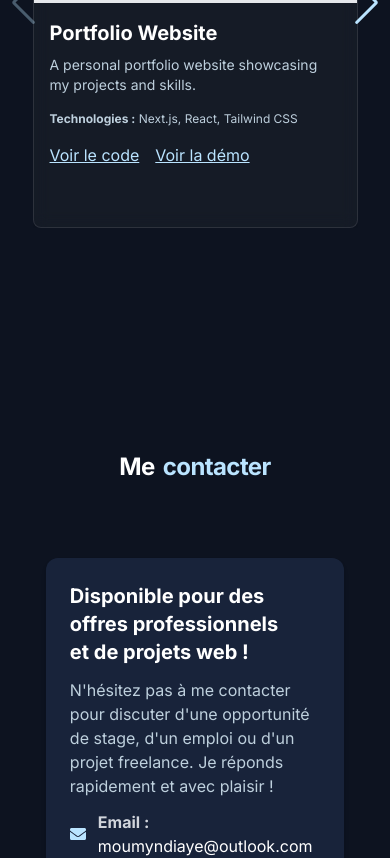
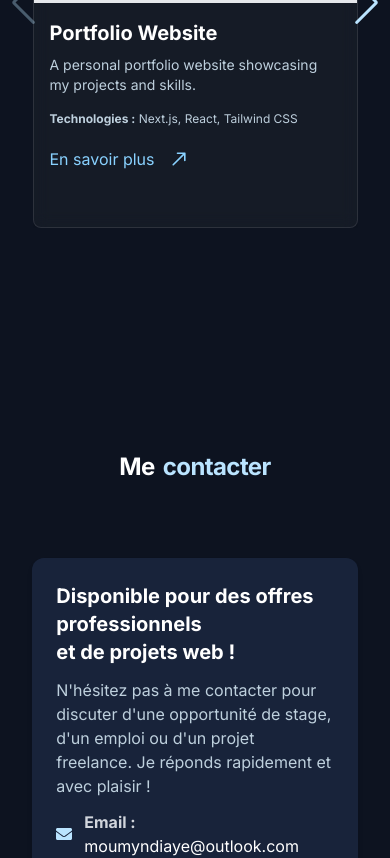
Before and after one commit to NMoumy/portfolio, a Next.js app: page / in a window 390 px wide. Shown: the part 2180-3038 px from the top of the page. Built offline with nearby package versions, Linux system fonts and the light colour scheme; no server answers.

Commit message:
Correction du probleme avec la section Contacte

```diff
--- a/src/app/globals.css
+++ b/src/app/globals.css
@@ -127,6 +127,9 @@
   .section-title {
     @apply flex items-center justify-center gap-2 md:gap-3 pt-25;
   }
+  .no-max-h {
+    max-height: none !important;
+  }
 }
 
 /*//////////////////////////////////////////////////////////////*/
@@ -140,9 +143,12 @@
   }
 }
 
-#stars, #stars:after,
-#stars2, #stars2:after,
-#stars3, #stars3:after {
+#stars,
+#stars:after,
+#stars2,
+#stars2:after,
+#stars3,
+#stars3:after {
   position: absolute;
   top: 0;
   left: 0;
@@ -154,10 +160,8 @@
 #stars {
   width: 1px;
   height: 1px;
-  box-shadow:
-    1024px 1943px #FFF, 352px 1531px #FFF, 885px 1180px #FFF,
-    1364px 1286px #FFF, 1046px 1927px #FFF, 1431px 642px #FFF,
-    473px 1847px #FFF, 1083px 1347px #FFF, 1411px 198px #FFF; /* tu peux en ajouter + */
+  box-shadow: 1024px 1943px #fff, 352px 1531px #fff, 885px 1180px #fff, 1364px 1286px #fff, 1046px 1927px #fff,
+    1431px 642px #fff, 473px 1847px #fff, 1083px 1347px #fff, 1411px 198px #fff; /* tu peux en ajouter + */
   animation: animStar 50s linear infinite;
 }
 
@@ -169,9 +173,8 @@
 #stars2 {
   width: 2px;
   height: 2px;
-  box-shadow:
-    1124px 743px #FFF, 122px 631px #FFF, 785px 380px #FFF,
-    1164px 786px #FFF, 846px 927px #FFF, 831px 442px #FFF;
+  box-shadow: 1124px 743px #fff, 122px 631px #fff, 785px 380px #fff, 1164px 786px #fff, 846px 927px #fff,
+    831px 442px #fff;
   animation: animStar 100s linear infinite;
 }
 
@@ -183,8 +186,7 @@
 #stars3 {
   width: 3px;
   height: 3px;
-  box-shadow:
-    424px 1043px #FFF, 652px 131px #FFF, 985px 780px #FFF;
+  box-shadow: 424px 1043px #fff, 652px 131px #fff, 985px 780px #fff;
   animation: animStar 150s linear infinite;
 }
 
--- /dev/null
+++ b/src/app/projets/[projectId]/page.tsx
@@ -0,0 +1,7 @@
+import React from "react";
+
+const page = () => {
+  return <h1>Hello from project page</h1>;
+};
+
+export default page;
--- a/src/app/projets/[projetId]/page.tsx
+++ /dev/null
@@ -1,9 +0,0 @@
-import React from 'react'
-
-const page = () => {
-  return (
-    <div>page</div>
-  )
-}
-
-export default page
--- a/src/components/layout/Hero.tsx
+++ b/src/components/layout/Hero.tsx
@@ -1,6 +1,7 @@
 "use client";
 
 import Image from "next/image";
+import ContactButton from "../ui/ContactButton";
 
 const Hero = () => {
   return (
@@ -30,7 +31,7 @@ const Hero = () => {
         <h1 className="">Salut ! Mon nom est</h1>
         <h1 className="text-accent focus-in-expand">Moumy Ndiaye</h1>
         <p className="text-lg p-2">Je suis une développeuse logiciel</p>
-        <button className="mt-2 glassmorphic py-3 px-7 rounded-lg hover:text-white">Me contacter</button>
+        <ContactButton />
       </div>
     </header>
   );
--- a/src/components/sections/Contact.tsx
+++ b/src/components/sections/Contact.tsx
@@ -13,31 +13,31 @@ const contactInfo = [
     icon: <FaLinkedin />,
     label: "LinkedIn",
     description: "Moumy Ndiaye",
-    link: "https://www.linkedin.com/in/moumyndiaye/",
+    link: "https://www.linkedin.com/in/moumy-ndiaye-31988b290/",
   },
   {
     icon: <FaGithub />,
     label: "GitHub",
     description: "NMoumy",
     link: "https://github.com/NMoumy",
-  }
+  },
 ];
 
 const Contact = () => {
   return (
-    <section id="contact" className="min-h-screen flex flex-col items-center">
+    <section id="contact" className="no-max-h min-h-screen flex flex-col items-center">
       <div>
         <h2 className="section-title">
           Me <span className="text-accent">contacter</span>
         </h2>
       </div>
 
-      <div className="flex flex-1 mt-15 lg:flex-row flex-col-reverse justify-end lg:justify-center lg:items-start items-center p-4 gap-10">
+      <div className="flex flex-1 mt-15 lg:flex-row flex-col-reverse justify-end lg:justify-center lg:items-start items-center p-4 gap-10 pb-10">
         {/* Formulaire */}
         <ContactForm />
 
         {/* Informations */}
-        <div className="bg-primary p-6 rounded-xl shadow-md w-5/6 sm:w-2/3 lg:w-1/3 gap-3 flex flex-col">
+        <div className="bg-primary p-6 rounded-xl shadow-md w-10/11 sm:w-2/3 lg:w-1/3 gap-3 flex flex-col">
           <h3 className="text-xl">
             Disponible pour des offres professionnels <br /> et de projets web !
           </h3>
@@ -59,7 +59,6 @@ const Contact = () => {
             ))}
           </ul>
         </div>
-
       </div>
     </section>
   );
--- a/src/components/sections/ContactForm.tsx
+++ b/src/components/sections/ContactForm.tsx
@@ -57,7 +57,7 @@ const ContactForm = () => {
   }, [status]);
 
   return (
-  <div className="relative flex flex-col items-center w-5/6 sm:w-2/3 lg:w-1/3">
+  <div className="relative flex flex-col items-center w-10/11 sm:w-2/3 lg:w-1/3">
     {/* PopUp notification*/}
     {status === "success" && (
       <div className="fixed top-4 left-1/2 transform -translate-x-1/2 bg-green-600 text-white px-6 py-3 rounded shadow-lg z-50">
--- a/src/components/sections/ContainerProject.tsx
+++ b/src/components/sections/ContainerProject.tsx
@@ -1,11 +1,12 @@
+import Link from "next/link";
 import React from "react";
+import { IoIosArrowRoundForward } from "react-icons/io";
 
 type Project = {
   name: string;
   description: string;
   technologies: string[];
-  repository: string;
-  liveDemo?: string;
+  projectId: string;
 };
 
 type ContainerProjectProps = {
@@ -22,14 +23,12 @@ const ContainerProject = ({ project }: ContainerProjectProps) => {
         <p className="text-xs mb-4">
           <strong>Technologies :</strong> {project.technologies.join(", ")}
         </p>
-        <a href={project.repository} className="text-accent underline" target="_blank" rel="noopener noreferrer">
-          Voir le code
-        </a>
-        {project.liveDemo && (
-          <a href={project.liveDemo} className="text-accent underline ml-4" target="_blank">
-            Voir la démo
-          </a>
-        )}
+        <div className="flex ">
+          <Link href={`/projects/${project.projectId}`} className="text-tertiary inline-flex items-center gap-2">
+            En savoir plus
+            <IoIosArrowRoundForward className="w-8 h-8 rotate-[-45deg]" />
+          </Link>
+        </div>
       </div>
     </div>
   );
--- /dev/null
+++ b/src/components/ui/ContactButton.tsx
@@ -0,0 +1,22 @@
+"use client";
+import React from "react";
+
+const ContactButton = () => {
+  const handleClick = () => {
+    const section = document.getElementById("contact");
+    if (section) {
+      section.scrollIntoView({ behavior: "smooth" });
+    }
+  };
+
+  return (
+    <button
+      className="mt-2 glassmorphic py-3 px-7 rounded-lg hover:text-white"
+      onClick={handleClick}
+    >
+      Me contacter
+    </button>
+  );
+};
+
+export default ContactButton;
--- a/src/lib/data/projectData.json
+++ b/src/lib/data/projectData.json
@@ -4,31 +4,28 @@
     "description": "A personal portfolio website showcasing my projects and skills.",
     "author": "Moumy Ndiaye",
     "technologies": ["Next.js", "React", "Tailwind CSS"],
-    "repository": "https://github.com/moumy/portfolio",
-    "liveDemo": "https://moumy-portfolio.com"
+    "projectId": "1"
   },
   {
     "name": "E-commerce Platform",
     "description": "An online platform for buying and selling products.",
     "author": "Moumy Ndiaye",
     "technologies": ["Node.js", "Express", "MongoDB", "React"],
-    "repository": "https://github.com/moumy/ecommerce-platform",
-    "liveDemo": "https://moumy-ecommerce.com"
+    "projectId": "2"
   },
   {
     "name": "Task Manager App",
     "description": "A web application to manage daily tasks and projects.",
     "author": "Moumy Ndiaye",
     "technologies": ["Vue.js", "Firebase"],
-    "repository": "https://github.com/moumy/task-manager",
-    "liveDemo": "https://moumy-taskmanager.com"
+    "projectId": "3"
   },
   {
     "name": "Blog CMS",
     "description": "A content management system for creating and managing blog posts.",
     "author": "Moumy Ndiaye",
     "technologies": ["Django", "PostgreSQL"],
-    "repository": "https://github.com/moumy/blog-cms",
-    "liveDemo": "https://moumy-blogcms.com"
+    "projectId": "4"
+
   }
 ]
```
